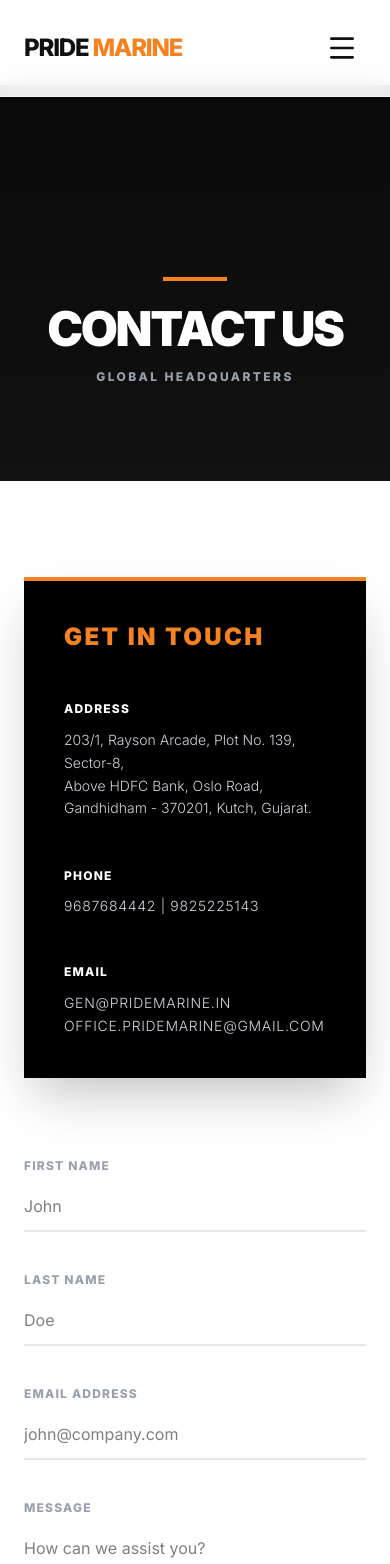
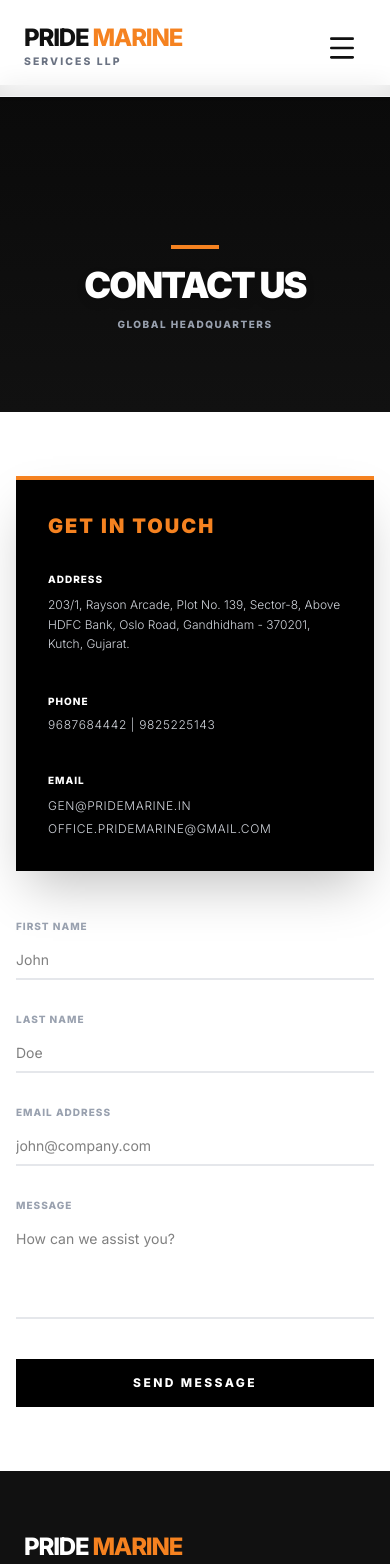
Before and after one commit to 2004danish/pride-marine, a Next.js app: page /contact in a window 390 px wide. Shown: the top 1564 px of the page. Built offline with nearby package versions, Linux system fonts and the light colour scheme.

Commit message:
Fix mobile form overflow

```diff
--- a/app/contact/page.tsx
+++ b/app/contact/page.tsx
@@ -10,75 +10,76 @@ export default function ContactPage() {
       <Navbar />
 
       {/* Premium Inner Page Header */}
-      <div className="relative w-full pt-48 pb-24 bg-black flex flex-col items-center justify-center text-center px-4">
+      <div className="relative w-full pt-40 md:pt-48 pb-20 md:pb-24 bg-black flex flex-col items-center justify-center text-center px-4">
         <div className="absolute inset-0 bg-gradient-to-b from-[#0a0a0a] to-[#111111]"></div>
         <div className="relative z-10 flex flex-col items-center">
-          <div className="w-16 h-1 bg-prideOrange mb-6"></div>
-          <h1 className="text-5xl md:text-7xl font-black uppercase tracking-tighter text-white mb-4 drop-shadow-lg">
+          <div className="w-12 md:w-16 h-1 bg-prideOrange mb-4 md:mb-6"></div>
+          <h1 className="text-4xl sm:text-5xl md:text-7xl font-black uppercase tracking-tighter text-white mb-3 md:mb-4 drop-shadow-lg">
             Contact Us
           </h1>
-          <p className="text-gray-400 font-bold tracking-[0.2em] uppercase text-xs md:text-sm">
+          <p className="text-gray-400 font-bold tracking-[0.15em] md:tracking-[0.2em] uppercase text-[10px] sm:text-xs md:text-sm">
             Global Headquarters
           </p>
         </div>
       </div>
 
-      {/* Contact Content Section */}
-      <section className="w-full py-24 px-6 max-w-7xl mx-auto">
-        <div className="grid lg:grid-cols-2 gap-20">
+      {/* Contact Content Section - FIXED PADDING AND GAPS FOR MOBILE */}
+      <section className="w-full py-16 lg:py-24 px-4 sm:px-6 max-w-7xl mx-auto">
+        <div className="grid lg:grid-cols-2 gap-12 lg:gap-20">
 
           {/* Left Side - Deep Black Contact Info Card */}
-          <div className="bg-black text-white p-10 md:p-14 shadow-2xl border-t-4 border-prideOrange">
-            <h3 className="text-2xl font-black mb-12 uppercase tracking-widest text-prideOrange">Get In Touch</h3>
+          <div className="bg-black text-white p-8 sm:p-10 md:p-14 shadow-2xl border-t-4 border-prideOrange w-full overflow-hidden">
+            <h3 className="text-xl sm:text-2xl font-black mb-8 md:mb-12 uppercase tracking-widest text-prideOrange">Get In Touch</h3>
 
-            <div className="space-y-12 font-light text-gray-300">
+            <div className="space-y-10 md:space-y-12 font-light text-gray-300">
               <div>
-                <h4 className="text-white font-extrabold uppercase tracking-widest text-xs mb-3">Address</h4>
-                <p className="leading-relaxed text-sm md:text-base">
-                  203/1, Rayson Arcade, Plot No. 139, Sector-8, <br/>
-                  Above HDFC Bank, Oslo Road, <br/>
+                <h4 className="text-white font-extrabold uppercase tracking-widest text-[10px] sm:text-xs mb-2 sm:mb-3">Address</h4>
+                <p className="leading-relaxed text-xs sm:text-sm md:text-base">
+                  203/1, Rayson Arcade, Plot No. 139, Sector-8, <br className="hidden sm:block"/>
+                  Above HDFC Bank, Oslo Road, <br className="hidden sm:block"/>
                   Gandhidham - 370201, Kutch, Gujarat.
                 </p>
               </div>
               <div>
-                <h4 className="text-white font-extrabold uppercase tracking-widest text-xs mb-3">Phone</h4>
-                <p className="tracking-wider text-sm md:text-base">9687684442 | 9825225143</p>
+                <h4 className="text-white font-extrabold uppercase tracking-widest text-[10px] sm:text-xs mb-2 sm:mb-3">Phone</h4>
+                <p className="tracking-wider text-xs sm:text-sm md:text-base">9687684442 | 9825225143</p>
               </div>
-              <div>
-                <h4 className="text-white font-extrabold uppercase tracking-widest text-xs mb-3">Email</h4>
-                <p className="tracking-wider text-sm leading-relaxed">
-                  GEN@PRIDEMARINE.IN<br/>
-                  OFFICE.PRIDEMARINE@GMAIL.COM
-                </p>
+              <div className="w-full">
+                <h4 className="text-white font-extrabold uppercase tracking-widest text-[10px] sm:text-xs mb-2 sm:mb-3">Email</h4>
+                {/* FIXED: Added break-all and flex-col so long emails don't break the screen width */}
+                <div className="flex flex-col space-y-1 tracking-wider text-xs sm:text-sm leading-relaxed overflow-hidden">
+                  <span className="break-all">GEN@PRIDEMARINE.IN</span>
+                  <span className="break-all">OFFICE.PRIDEMARINE@GMAIL.COM</span>
+                </div>
               </div>
             </div>
           </div>
 
           {/* Right Side - Clean, Minimalist Form */}
           <div className="flex flex-col justify-center">
-            <form className="space-y-10">
-              <div className="grid grid-cols-1 md:grid-cols-2 gap-10">
+            <form className="space-y-8 md:space-y-10 w-full overflow-hidden">
+              <div className="grid grid-cols-1 sm:grid-cols-2 gap-8 md:gap-10">
                 <div className="flex flex-col">
-                  <label className="text-xs font-extrabold text-gray-400 uppercase tracking-widest mb-2">First Name</label>
-                  <input type="text" className="border-b-2 border-gray-200 py-3 focus:outline-none focus:border-prideOrange transition-colors bg-transparent text-black font-medium" placeholder="John" />
+                  <label className="text-[10px] sm:text-xs font-extrabold text-gray-400 uppercase tracking-widest mb-2">First Name</label>
+                  <input type="text" className="border-b-2 border-gray-200 py-2 sm:py-3 focus:outline-none focus:border-prideOrange transition-colors bg-transparent text-black font-medium text-sm sm:text-base w-full rounded-none" placeholder="John" />
                 </div>
                 <div className="flex flex-col">
-                  <label className="text-xs font-extrabold text-gray-400 uppercase tracking-widest mb-2">Last Name</label>
-                  <input type="text" className="border-b-2 border-gray-200 py-3 focus:outline-none focus:border-prideOrange transition-colors bg-transparent text-black font-medium" placeholder="Doe" />
+                  <label className="text-[10px] sm:text-xs font-extrabold text-gray-400 uppercase tracking-widest mb-2">Last Name</label>
+                  <input type="text" className="border-b-2 border-gray-200 py-2 sm:py-3 focus:outline-none focus:border-prideOrange transition-colors bg-transparent text-black font-medium text-sm sm:text-base w-full rounded-none" placeholder="Doe" />
                 </div>
               </div>
 
               <div className="flex flex-col">
-                <label className="text-xs font-extrabold text-gray-400 uppercase tracking-widest mb-2">Email Address</label>
-                <input type="email" className="border-b-2 border-gray-200 py-3 focus:outline-none focus:border-prideOrange transition-colors bg-transparent text-black font-medium" placeholder="john@company.com" />
+                <label className="text-[10px] sm:text-xs font-extrabold text-gray-400 uppercase tracking-widest mb-2">Email Address</label>
+                <input type="email" className="border-b-2 border-gray-200 py-2 sm:py-3 focus:outline-none focus:border-prideOrange transition-colors bg-transparent text-black font-medium text-sm sm:text-base w-full rounded-none" placeholder="john@company.com" />
               </div>
 
               <div className="flex flex-col">
-                <label className="text-xs font-extrabold text-gray-400 uppercase tracking-widest mb-2">Message</label>
-                <textarea rows={4} className="border-b-2 border-gray-200 py-3 focus:outline-none focus:border-prideOrange transition-colors bg-transparent resize-none text-black font-medium" placeholder="How can we assist you?"></textarea>
+                <label className="text-[10px] sm:text-xs font-extrabold text-gray-400 uppercase tracking-widest mb-2">Message</label>
+                <textarea rows={4} className="border-b-2 border-gray-200 py-2 sm:py-3 focus:outline-none focus:border-prideOrange transition-colors bg-transparent resize-none text-black font-medium text-sm sm:text-base w-full rounded-none" placeholder="How can we assist you?"></textarea>
               </div>
 
-              <button type="button" className="bg-black text-white px-10 py-5 font-extrabold text-sm tracking-[0.2em] uppercase hover:bg-prideOrange transition-all duration-300 w-full mt-4">
+              <button type="button" className="bg-black text-white px-8 sm:px-10 py-4 sm:py-5 font-extrabold text-xs sm:text-sm tracking-[0.2em] uppercase hover:bg-prideOrange transition-all duration-300 w-full mt-2 sm:mt-4 rounded-none">
                 Send Message
               </button>
             </form>
--- a/components/About.tsx
+++ b/components/About.tsx
@@ -19,8 +19,9 @@ export default function About() {
           <div className="absolute top-8 -left-8 w-full h-full bg-prideOrange z-0 hidden lg:block"></div>
 
           <div className="absolute inset-0 z-10 bg-prideGray shadow-2xl">
+            {/* UPDATED IMAGE TAG HERE */}
             <img
-              src="https://images.unsplash.com/photo-1542259009477-d625272157b7?ixlib=rb-4.0.3&auto=format&fit=crop&w=1000&q=80"
+              src="/download.jpeg"
               alt="Pride Marine Vessel"
               className="w-full h-full object-cover transition-all duration-1000"
             />
@@ -43,7 +44,7 @@ export default function About() {
           </motion.div>
         </motion.div>
 
-        {/* Text & Stats - Added extra top margin for mobile to clear the box */}
+        {/* Text & Stats */}
         <motion.div
           initial={{ opacity: 0, x: 50 }}
           whileInView={{ opacity: 1, x: 0 }}
--- a/components/Footer.tsx
+++ b/components/Footer.tsx
@@ -7,8 +7,14 @@ export default function Footer() {
 
         {/* Brand Info */}
         <div>
-          <div className="text-2xl font-extrabold tracking-tighter text-white mb-4 lg:mb-6">
-            PRIDE <span className="text-prideOrange">MARINE</span>
+          {/* UPDATED FULL BRAND LOGO */}
+          <div className="flex flex-col mb-4 lg:mb-6">
+            <span className="text-2xl font-extrabold tracking-tighter text-white leading-none">
+              PRIDE <span className="text-prideOrange">MARINE</span>
+            </span>
+            <span className="text-[0.65rem] font-bold tracking-[0.2em] text-gray-400 uppercase mt-1">
+              Services LLP
+            </span>
           </div>
           <p className="text-gray-400 text-xs lg:text-sm leading-relaxed font-light">
             Smart Maritime Solutions. Trusted Partnerships. Providing specialized services across vessel chartering, commercial management, and maritime consultancy.
--- a/components/Navbar.tsx
+++ b/components/Navbar.tsx
@@ -29,8 +29,14 @@ export default function Navbar() {
       <header className="fixed top-0 left-0 w-full z-50 bg-white/90 backdrop-blur-md border-b border-gray-100 shadow-sm transition-all duration-300">
         <nav className="p-6 flex justify-between items-center max-w-7xl mx-auto">
 
-          <Link href="/" onClick={closeMenu} className="text-2xl font-extrabold tracking-tighter text-prideDark relative z-50">
-            PRIDE <span className="text-prideOrange">MARINE</span>
+          {/* UPDATED FULL BRAND LOGO */}
+          <Link href="/" onClick={closeMenu} className="flex flex-col relative z-50">
+            <span className="text-2xl font-extrabold tracking-tighter text-prideDark leading-none">
+              PRIDE <span className="text-prideOrange">MARINE</span>
+            </span>
+            <span className="text-[0.65rem] font-bold tracking-[0.2em] text-gray-500 uppercase mt-1">
+              Services LLP
+            </span>
           </Link>
 
           {/* Desktop Navigation */}
```
Also changed, not shown: public/download.jpeg (added).
